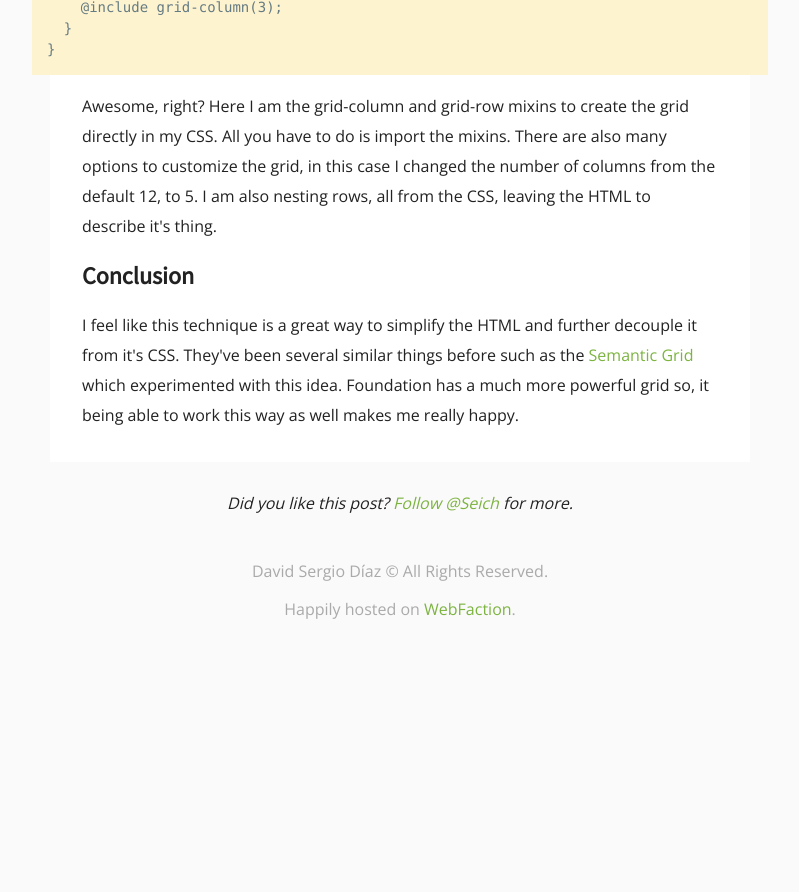
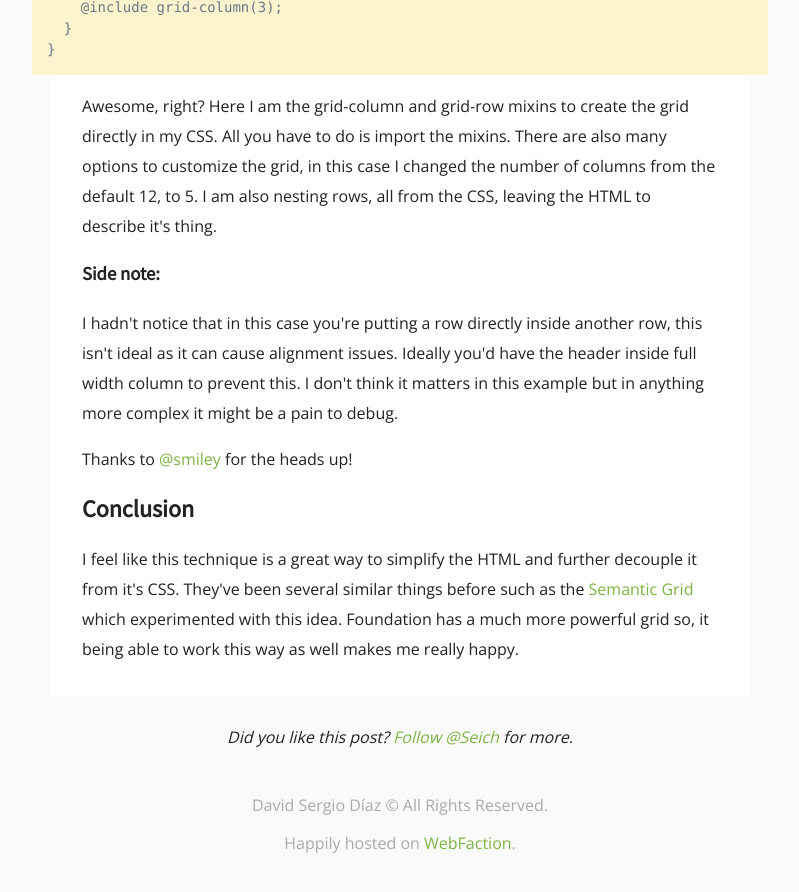
Before and after one commit to Seich/martianwabbit, a Jekyll site: the page built from src/_posts/2013-10-11-a-semantic-grid-with-foundation.html, in a window 1280 px wide and 900 px high, scrolled down 2107 px. Shown: the top 892 px of the window, without its empty margins (240-1039 px from the left). Built offline with Jekyll 4.4.1, drawn with Linux system fonts in a browser that asks for light colours; comment, search, counter and statistics services are not loaded; before the commit the page ends 2773 px from its top, so only the background shows below that.

Commit message:
Added a side note to the semantic grid article.

```diff
--- a/site/2013/10/11/a-semantic-grid-with-foundation.html
+++ b/site/2013/10/11/a-semantic-grid-with-foundation.html
@@ -93,6 +93,11 @@ article {
 
 <p>Awesome, right? Here I am the grid-column and grid-row mixins to create the grid directly in my CSS. All you have to do is import the mixins. There are also many options to customize the grid, in this case I changed the number of columns from the default 12, to 5. I am also nesting rows, all from the CSS, leaving the HTML to describe it's thing. </p>
 
+<h3>Side note:</h3>
+<p>I hadn't notice that in this case you're putting a row directly inside another row, this isn't ideal as it can cause alignment issues. Ideally you'd have the header inside full width column to prevent this. I don't think it matters in this example but in anything more complex it might be a pain to debug.</p>
+
+<p>Thanks to <a href="https://twitter.com/smiley">@smiley</a> for the heads up!</p>
+
 <h2>Conclusion</h2>
 <p>I feel like this technique is a great way to simplify the HTML and further decouple it from it's CSS. They've been several similar things before such as the <a href="http://semantic.gs/">Semantic Grid</a> which experimented with this idea. Foundation has a much more powerful grid so, it being able to work this way as well makes me really happy.</p>
 </section>
--- a/site/feed.xml
+++ b/site/feed.xml
@@ -74,6 +74,11 @@ article {
 &lt;/pre&gt;
 
 &lt;p&gt;Awesome, right? Here I am the grid-column and grid-row mixins to create the grid directly in my CSS. All you have to do is import the mixins. There are also many options to customize the grid, in this case I changed the number of columns from the default 12, to 5. I am also nesting rows, all from the CSS, leaving the HTML to describe it&#39;s thing. &lt;/p&gt;
+
+&lt;h3&gt;Side note:&lt;/h3&gt;
+&lt;p&gt;I hadn&#39;t notice that in this case you&#39;re putting a row directly inside another row, this isn&#39;t ideal as it can cause alignment issues. Ideally you&#39;d have the header inside full width column to prevent this. I don&#39;t think it matters in this example but in anything more complex it might be a pain to debug.&lt;/p&gt;
+
+&lt;p&gt;Thanks to &lt;a href=&quot;https://twitter.com/smiley&quot;&gt;@smiley&lt;/a&gt; for the heads up!&lt;/p&gt;
 
 &lt;h2&gt;Conclusion&lt;/h2&gt;
 &lt;p&gt;I feel like this technique is a great way to simplify the HTML and further decouple it from it&#39;s CSS. They&#39;ve been several similar things before such as the &lt;a href=&quot;http://semantic.gs/&quot;&gt;Semantic Grid&lt;/a&gt; which experimented with this idea. Foundation has a much more powerful grid so, it being able to work this way as well makes me really happy.&lt;/p&gt;</description>
--- a/site/rainbow/theme.css
+++ b/site/rainbow/theme.css
@@ -8,7 +8,7 @@
  * @version 1.0.0
  */
 pre {
-    background: #fdf6e3; /* base3 */
+    background: #FEF3CF; /* base3 */
     word-wrap: break-word;
     margin: 0px;
     padding: 10px;
--- a/src/_posts/2013-10-11-a-semantic-grid-with-foundation.html
+++ b/src/_posts/2013-10-11-a-semantic-grid-with-foundation.html
@@ -70,5 +70,10 @@ article {
 
 <p>Awesome, right? Here I am the grid-column and grid-row mixins to create the grid directly in my CSS. All you have to do is import the mixins. There are also many options to customize the grid, in this case I changed the number of columns from the default 12, to 5. I am also nesting rows, all from the CSS, leaving the HTML to describe it's thing. </p>
 
+<h3>Side note:</h3>
+<p>I hadn't notice that in this case you're putting a row directly inside another row, this isn't ideal as it can cause alignment issues. Ideally you'd have the header inside full width column to prevent this. I don't think it matters in this example but in anything more complex it might be a pain to debug.</p>
+
+<p>Thanks to <a href="https://twitter.com/smiley">@smiley</a> for the heads up!</p>
+
 <h2>Conclusion</h2>
 <p>I feel like this technique is a great way to simplify the HTML and further decouple it from it's CSS. They've been several similar things before such as the <a href="http://semantic.gs/">Semantic Grid</a> which experimented with this idea. Foundation has a much more powerful grid so, it being able to work this way as well makes me really happy.</p>
```
